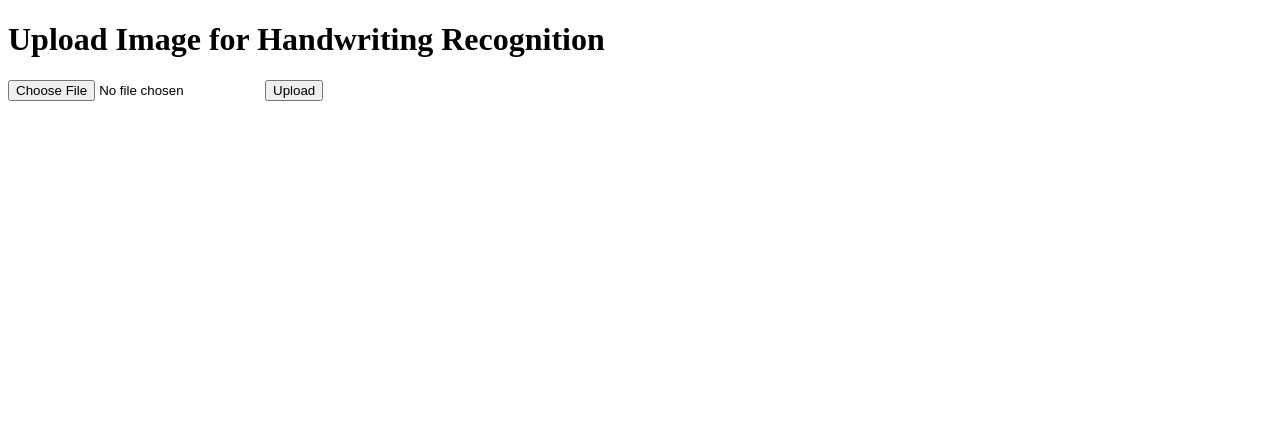
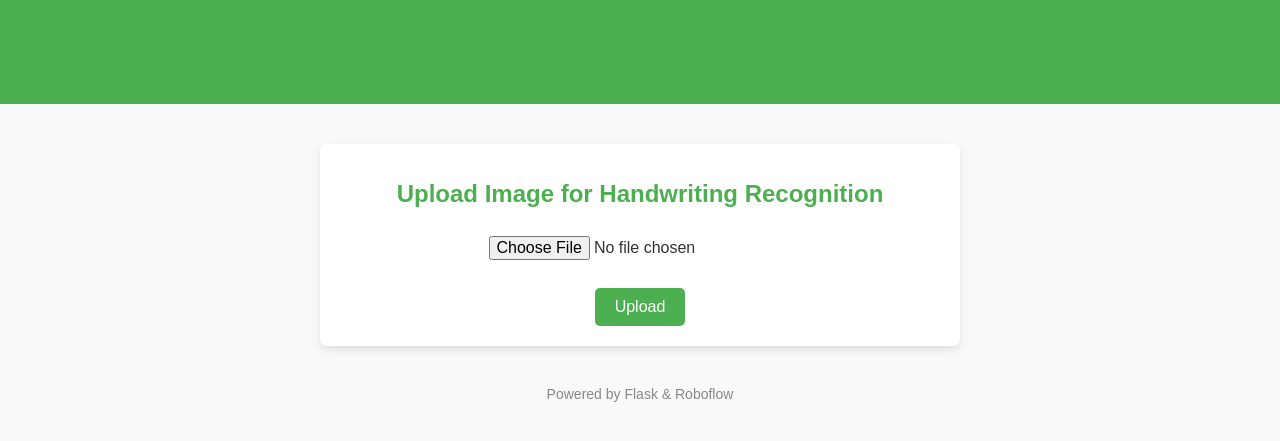
Before and after one commit to ARNE-08/Handwriting-Recognition-AI, a Flask app: page / in a window 1280 px wide. Shown: the top 441 px of the page. Run offline with Flask 3, Linux system fonts and the light colour scheme.

Commit message:
Edit Design

```diff
--- a/app.py
+++ b/app.py
@@ -4,26 +4,22 @@ import cv2
 import os
 import numpy as np
 
-# Initialize Flask app
 app = Flask(__name__)
 UPLOAD_FOLDER = './static/uploads/'
 app.config['UPLOAD_FOLDER'] = UPLOAD_FOLDER
 
-# Roboflow setup for two models
 rf = Roboflow(api_key="5lMKXqFohUNwc7trYqOe")
 project_words = rf.workspace().project("text-recognition-zowl1")
 project_letters = rf.workspace().project("handwriting-recognition-xyekz")
-model_words = project_words.version(1).model  # Change version as per your setup
-model_letters = project_letters.version(4).model  # Change version as per your setup
+model_words = project_words.version(1).model
+model_letters = project_letters.version(4).model
 
 def sort_predictions_by_yx(predictions, y_threshold=20):
     """
     Sort predictions by y (vertical) and x (horizontal) coordinates.
     """
-    # Sort primarily by y, secondarily by x
     predictions.sort(key=lambda pred: (pred['y'], pred['x']))
 
-    # Group predictions into rows based on y_threshold
     rows = []
     current_row = []
 
@@ -36,11 +32,9 @@ def sort_predictions_by_yx(predictions, y_threshold=20):
     if current_row:
         rows.append(current_row)
 
-    # Sort each row by x
     for row in rows:
         row.sort(key=lambda pred: pred['x'])
 
-    # Flatten the sorted rows into a single list
     return [pred for row in rows for pred in row]
 
 @app.route('/')
@@ -52,43 +46,34 @@ def upload():
     if 'file' not in request.files:
         return "No file uploaded", 400
 
-    # Save uploaded image
     file = request.files['file']
     file_path = os.path.join(app.config['UPLOAD_FOLDER'], file.filename)
     file.save(file_path)
 
-    # Load the image
     img = cv2.imread(file_path)
     gray = cv2.cvtColor(img, cv2.COLOR_BGR2GRAY)
     cv2.imwrite("preprocessed.png", gray)
     img = cv2.imread("preprocessed.png")
 
-    # Step 1: Detect words in the image using the first model
     word_results = model_words.predict(img, confidence=50, overlap=50).json()
     words = word_results['predictions']
 
-    # Step 2: Sort words by y and x coordinates
     sorted_words = sort_predictions_by_yx(words)
 
-    # Step 3: For each detected word, crop and detect letters using the second model
     detected_words = []
     for word in sorted_words:
         x, y, w, h = word['x'], word['y'], word['width'], word['height']
         x1, y1 = int(x - w / 2), int(y - h / 2)
         x2, y2 = int(x + w / 2), int(y + h / 2)
 
-        # Crop the word from the original image
         word_crop = img[y1:y2, x1:x2]
 
-        # Predict letters in the cropped word
         letter_results = model_letters.predict(word_crop, confidence=50, overlap=50).json()
-        letters = sorted(letter_results['predictions'], key=lambda pred: pred['x'])  # Sort by x-coordinate
+        letters = sorted(letter_results['predictions'], key=lambda pred: pred['x'])
 
-        # Concatenate letters to form the word
         detected_word = ''.join([letter['class'] for letter in letters])
         detected_words.append(detected_word)
 
-    # Final result: Join all detected words
     final_result = ' '.join(detected_words)
 
     return render_template('result.html', result=final_result, image_url=file_path)
--- a/templates/index.html
+++ b/templates/index.html
@@ -4,12 +4,86 @@
     <meta charset="UTF-8">
     <meta name="viewport" content="width=device-width, initial-scale=1.0">
     <title>Handwriting Recognition</title>
+    <style>
+        body {
+            font-family: Arial, sans-serif;
+            margin: 0;
+            padding: 0;
+            background-color: #f9f9f9;
+            color: #333;
+        }
+
+        header {
+            background-color: #4CAF50;
+            color: white;
+            text-align: center;
+            padding: 20px;
+        }
+
+        .container {
+            max-width: 600px;
+            margin: 40px auto;
+            background: white;
+            box-shadow: 0px 4px 10px rgba(0, 0, 0, 0.1);
+            padding: 20px;
+            border-radius: 8px;
+            text-align: center;
+        }
+
+        h1 {
+            color: #4CAF50;
+            font-size: 24px;
+            margin-bottom: 20px;
+        }
+
+        form {
+            margin-top: 20px;
+        }
+
+        input[type="file"] {
+            display: inline-block;
+            margin-bottom: 20px;
+            padding: 8px;
+            font-size: 16px;
+        }
+
+        button {
+            background-color: #4CAF50;
+            color: white;
+            padding: 10px 20px;
+            font-size: 16px;
+            border: none;
+            border-radius: 5px;
+            cursor: pointer;
+            transition: background-color 0.3s ease;
+        }
+
+        button:hover {
+            background-color: #45a049;
+        }
+
+        footer {
+            text-align: center;
+            margin: 20px 0;
+            font-size: 14px;
+            color: #888;
+        }
+    </style>
 </head>
 <body>
-    <h1>Upload Image for Handwriting Recognition</h1>
-    <form action="/upload" method="post" enctype="multipart/form-data">
-        <input type="file" name="file" required>
-        <button type="submit">Upload</button>
-    </form>
+    <header>
+        <h1>Handwriting Recognition</h1>
+    </header>
+    <div class="container">
+        <h1>Upload Image for Handwriting Recognition</h1>
+        <form action="/upload" method="post" enctype="multipart/form-data">
+            <input type="file" name="file" required>
+            <br>
+            <button type="submit">Upload</button>
+        </form>
+    </div>
+    <footer>
+        Powered by Flask & Roboflow
+    </footer>
 </body>
 </html>
```
Also changed, not shown: templates/result.html (+86 -3 lines).
